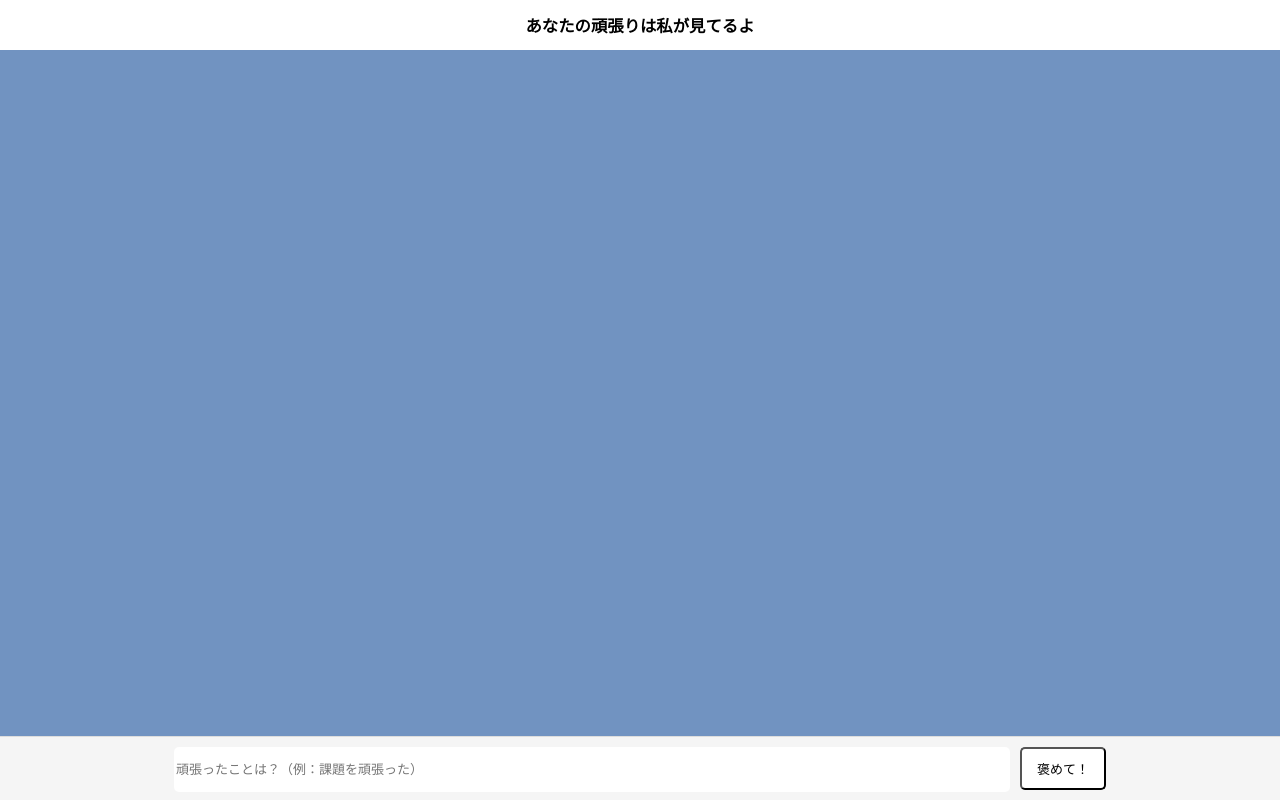
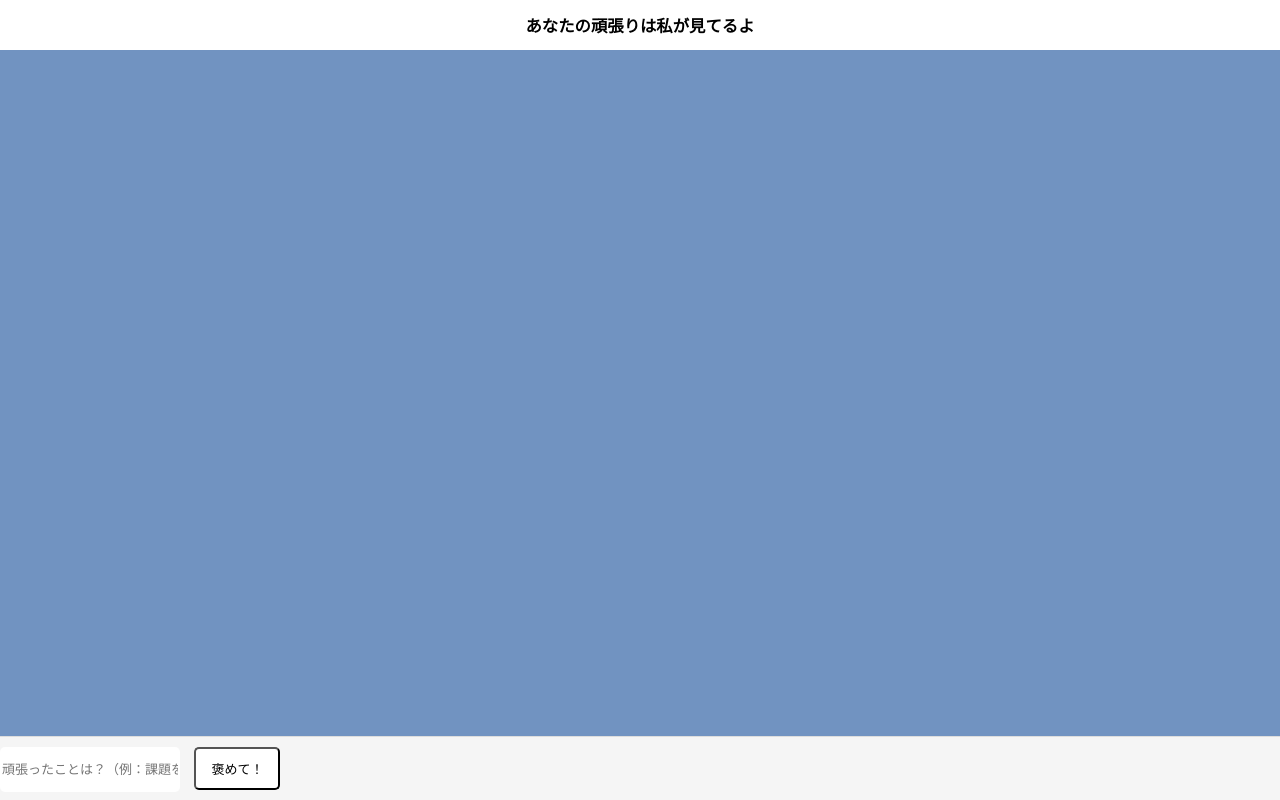
Before and after one commit to 2102219/intern_jig, a plain HTML site: page public/index.html in a window 1280 px wide. Drawn offline with Linux system fonts and the light colour scheme.

Commit message:
チェック

```diff
--- a/public/style.css
+++ b/public/style.css
@@ -23,15 +23,15 @@ main {
   overflow: auto;
   background-color: #7193c1;
   padding: 10px;
+  display: flex;
+  flex-direction: column;
 }
 
 footer {
-  justify-content: center;
-  display: flex;
   padding: 10px 0;
   border-top: 1px solid #ddd;
   background-color: #f5f5f5;
-  position: relative;
+  position: sticky;
   bottom: 0;
   width: 100%;
 }
```
